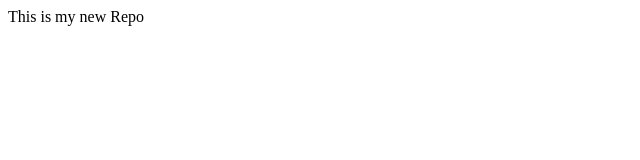
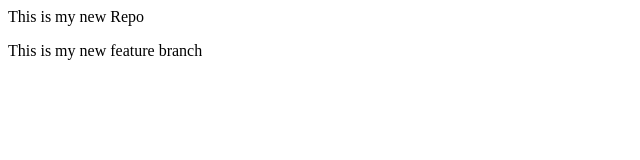
Before and after one commit to Mayuri-glith/localrepo, a plain HTML site: page index.html in a window 1280 px wide. Shown: the whole page, without its empty margins (0-640 px from the left). Drawn offline with Linux system fonts and the light colour scheme.

Commit message:
Add a new feature

```diff
--- a/index.html
+++ b/index.html
@@ -1 +1,2 @@
 <p>This is my new Repo</p>
+<p>This is my new feature branch</p>
```
